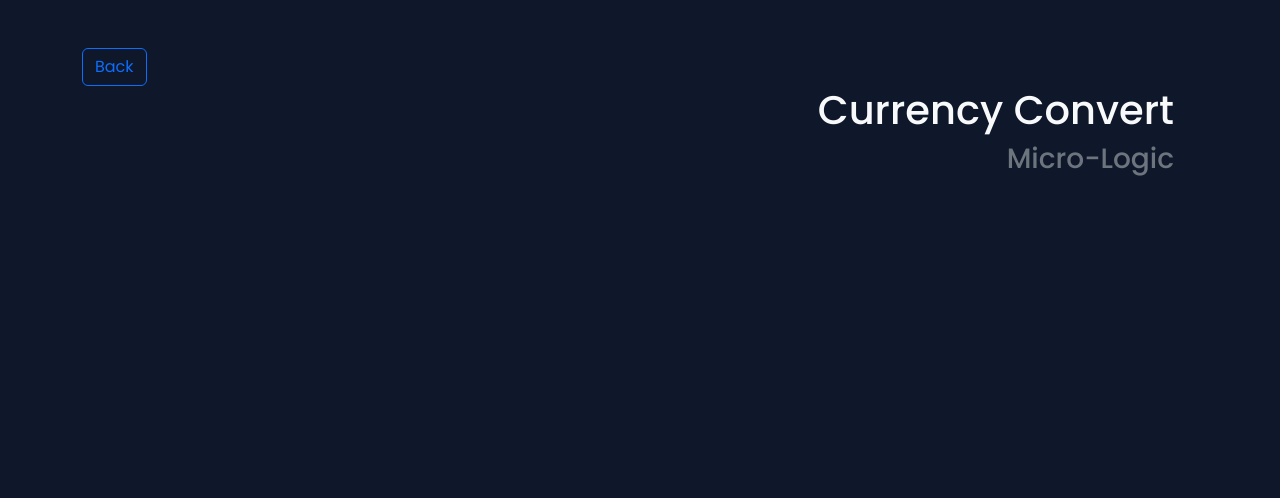
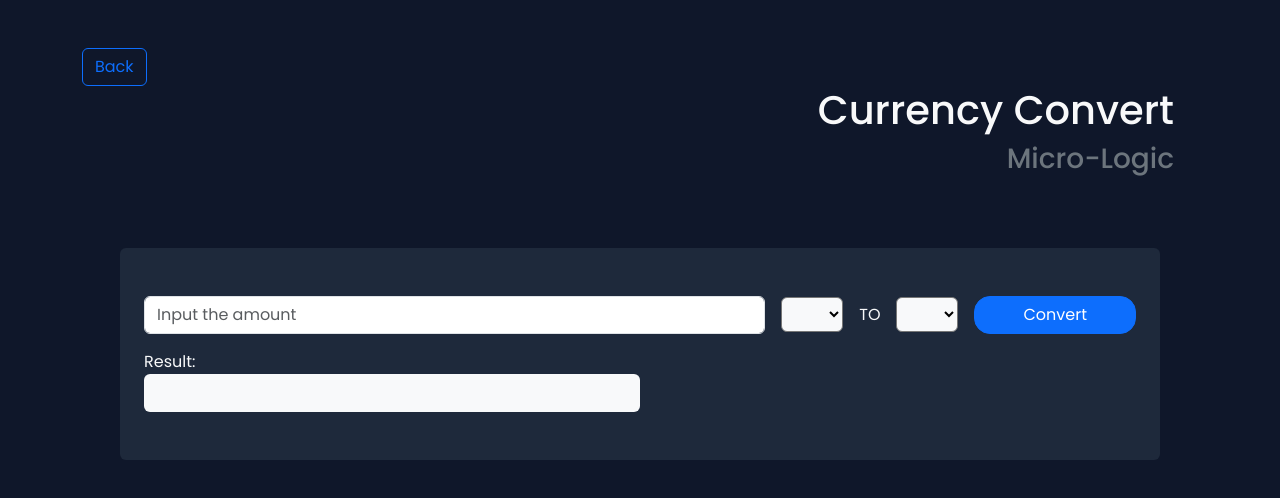
Before and after one commit to NubieMe/b51-micro-logic, a React (Vite) app: page /convert in a window 1280 px wide. Shown: the top 498 px of the page. Built offline with nearby package versions, Linux system fonts and the light colour scheme.

Commit message:
add convert feature

```diff
--- a/src/pages/Convert.jsx
+++ b/src/pages/Convert.jsx
@@ -1,6 +1,94 @@
+import { useEffect, useState } from "react"
 import Title from "../components/Title"
 
 const Convert = () => {
+    const [from, setFrom] = useState("")
+    const [to, setTo] = useState("")
+
+    const div_styles = {
+        backgroundColor: "#1e293b",
+        border: "1 solid #353f4f",
+        width: "130vh",
+        margin: "0 auto"
+    }
+
+    const usd = {
+        idr: 15592.39,
+        eur: 0.92,
+        gbp: 0.79
+    }
+
+    const idr = {
+        usd: 0.000064,
+        eur: 0.000059,
+        gbp: 0.000051
+    }
+
+    const eur = {
+        idr: 17030.64,
+        usd: 1.09,
+        gbp: 0.86
+    }
+
+    const gbp = {
+        eur: 1.16,
+        usd: 1.27,
+        idr: 19782.35,
+    }
+
+
+    function handle(e) {
+        e.preventDefault()
+        const elem = document.getElementById("number").value
+        if (from | to === "") {
+            return alert("Please input the currency correctly!")
+        } else if (from === to) {
+            return alert("Please input the currency correctly!")
+        } else if (!elem | Math.sign(elem) === -1) {
+            return alert("Please input the amount correctly!")
+        }
+        let result
+
+        //usd conversion
+        if (from === "usd" & to === "idr") {
+            result = elem * usd.idr
+        } else if (from === "usd" & to === "eur") {
+            result = elem * usd.eur
+        } else if (from === "usd" & to === "gbp") {
+            result = elem * usd.gbp
+        }
+
+        //idr conversion
+        if (from === "idr" & to === "usd") {
+            result = elem * idr.usd
+        } else if (from === "idr" & to === "eur") {
+            result = elem * idr.eur
+        } else if (from === "idr" & to === "gbp") {
+            result = elem * idr.gbp
+        }
+
+        //eur conversion
+        if (from === "eur" & to === "usd") {
+            result = elem * eur.usd
+        } else if (from === "eur" & to === "idr") {
+            result = elem * eur.idr
+        } else if (from === "eur" & to === "gbp") {
+            result = elem * eur.gbp
+        }
+
+        //gbp conversion
+        if (from === "gbp" & to === "usd") {
+            result = elem * gbp.usd
+        } else if (from === "gbp" & to === "idr") {
+            result = elem * gbp.idr
+        } else if (from === "gbp" & to === "eur") {
+            result = elem * gbp.eur
+        }
+
+        document.getElementById("output").innerHTML = result
+    }
+
+
     return (
         <div className='container-lg mt-5 column align-items-center'>
             <div className="w-100 d-flex row">
@@ -11,6 +99,31 @@ const Convert = () => {
                 </div>
                 <Title>Currency Convert</Title>
             </div>
+            <div style={div_styles} className="d-flex flex-column py-5 px-4 mt-5 rounded">
+                <div className=" d-flex flex-row align-items-center" style={{backgroundColor:"transparent"}}>
+                    <input type="number" id="number" placeholder="Input the amount" className="form-control w-75"/>
+                    <select id="from" className="bg-light p-1 rounded mx-3" onChange={e => setFrom(e.target.value)}>
+                        <option className="bg-light" value=""></option>
+                        <option className="bg-light" value="idr">IDR</option>
+                        <option className="bg-light" value="usd">USD</option>
+                        <option className="bg-light" value="eur">EUR</option>
+                        <option className="bg-light" value="gbp">GBP</option>
+                    </select>
+                    <span className="bg-transparent text-light">TO</span>
+                    <select id="to" className="bg-light p-1 rounded mx-3" onChange={e => setTo(e.target.value)}>
+                        <option className="bg-light" value=""></option>
+                        <option className="bg-light" value="idr">IDR</option>
+                        <option className="bg-light" value="usd">USD</option>
+                        <option className="bg-light" value="eur">EUR</option>
+                        <option className="bg-light" value="gbp">GBP</option>
+                    </select>
+                    <button className="btn btn-primary rounded-4 px-5" onClick={e => handle(e)}>Convert</button>
+                </div>
+                <div className="bg-transparent mt-3">
+                    <label htmlFor="output" className="bg-transparent text-light">Result:</label>
+                    <div id="output" className="bg-light w-50 p-2 rounded" style={{height:"38px"}}></div>
+                </div>
+            </div>
         </div>
     )
 }
```
